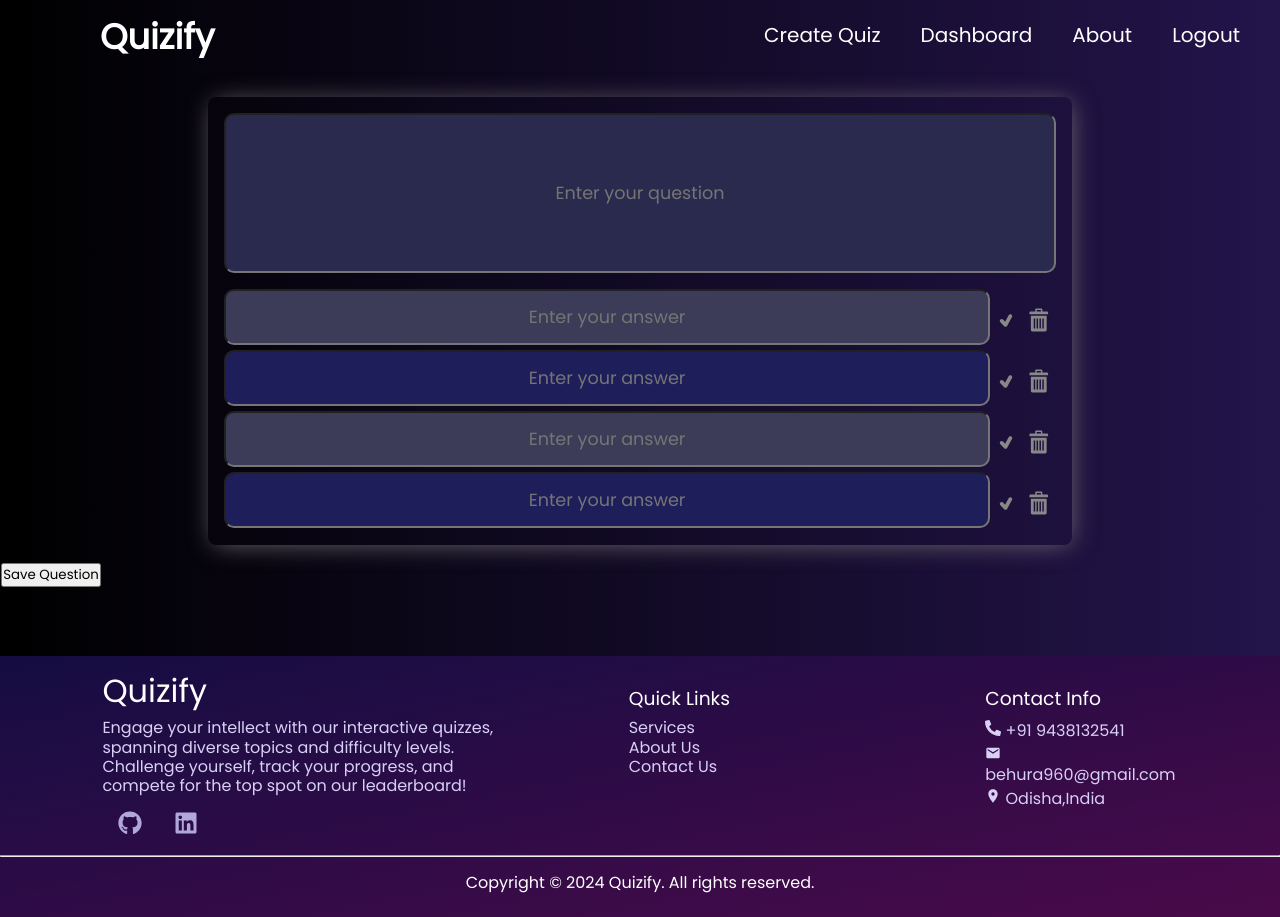
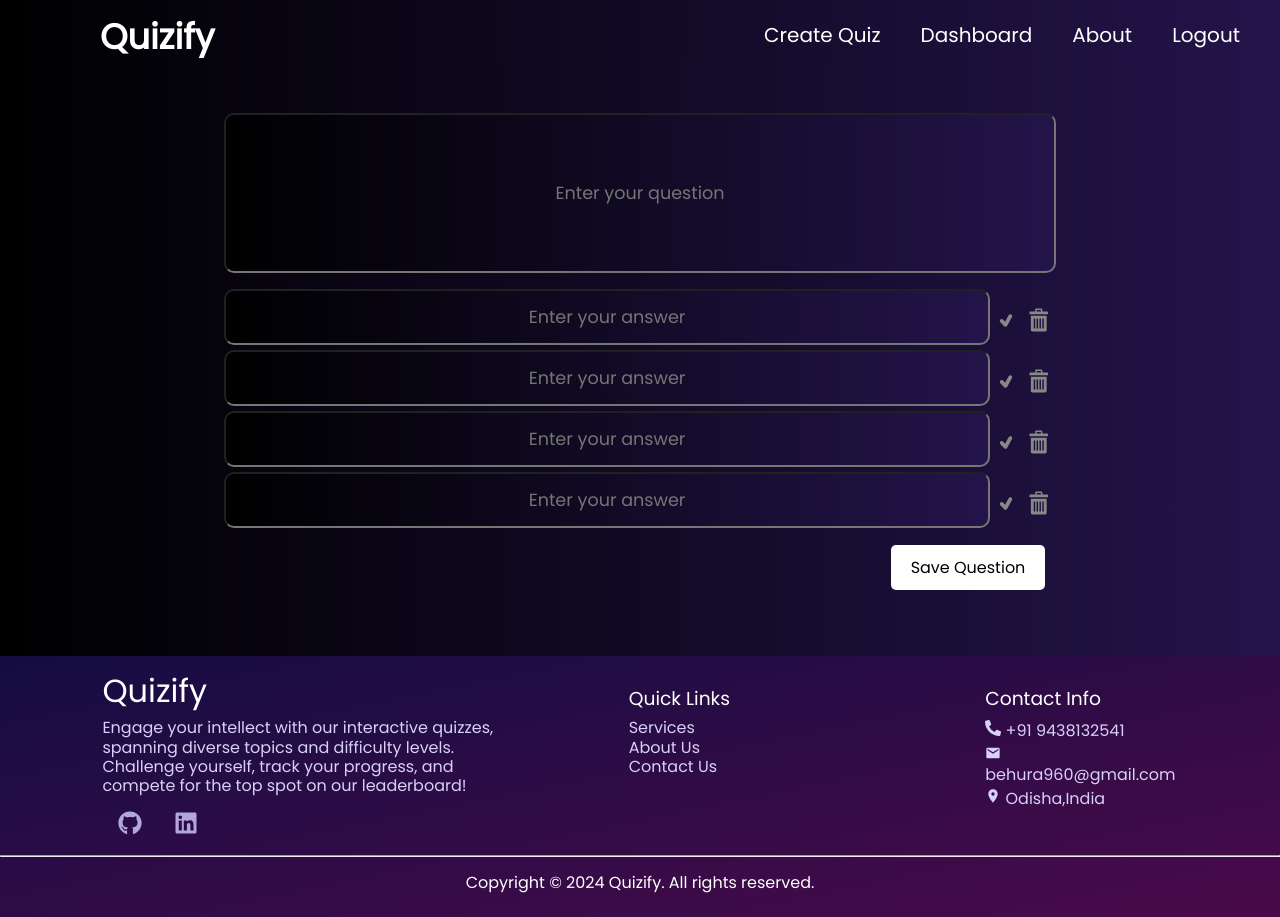
Before and after one commit to anuragbehura/Quizify-mern-app, a React (Vite) app in the folder client/: page /createquiz in a window 1280 px wide. Built offline with nearby package versions, Linux system fonts and the light colour scheme.

Commit message:
Changes in create Quiz frontend

```diff
--- a/client/src/components/Home/HomeMain.css
+++ b/client/src/components/Home/HomeMain.css
@@ -1,16 +1,16 @@
-.Home {
+/* .Home {
     position: relative;
     height: 100%;
     width: 100%;
-}
+} */
 
 
-h2 {
+/* h2 {
     font-size: 30px;
     color: black;
     font-weight: 900;
     text-decoration: underline;
-}
+} */
 
 
 .main-page-content {
--- a/client/src/pages/CSS/CreateQuiz.css
+++ b/client/src/pages/CSS/CreateQuiz.css
@@ -33,10 +33,10 @@
     text-align: center;
     position: relative;
     display: inline-block;
-    border-radius: 8px;
-    -webkit-box-shadow: 2px 2px 26px -4px rgba(117, 112, 117, 1);
-    -moz-box-shadow: 2px 2px 26px -4px rgba(117, 112, 117, 1);
-    box-shadow: 2px 2px 26px -4px rgba(117, 112, 117, 1);
+    border-radius: 6px;
+    /* -webkit-box-shadow: 2px 2px 26px -4px rgba(117, 112, 117, 1);
+    -moz-box-shadow: 2px 2px 26px -4px rgba(117, 112, 117, 1);*/
+    /* box-shadow: 2px 2px 26px -4px rgba(117, 112, 117, 1);  */
     padding-left: 1rem;
     padding-right: 1rem;
 
@@ -54,7 +54,7 @@
 
 #enter-ques {
     font-size: 1.1rem;
-    background-color: rgb(42, 42, 79);
+    background: linear-gradient(to right, rgb(0, 0, 0), rgb(35, 20, 74));
     height: 10rem;
     width: 52rem;
     border-radius: 10px;
@@ -71,7 +71,7 @@
 
 #enter-answer1 {
     font-size: 1.1rem;
-    background-color: rgb(60, 60, 88);
+    background: linear-gradient(to right, rgb(0, 0, 0), rgb(35, 20, 74));
     height: 3.5rem;
     width: 50rem;
     margin-bottom: 5px;
@@ -84,7 +84,7 @@
 
 #enter-answer2 {
     font-size: 1.1rem;
-    background-color: rgb(30, 30, 91);
+    background: linear-gradient(to right, rgb(0, 0, 0), rgb(35, 20, 74));
     height: 3.5rem;
     width: 50rem;
     margin-bottom: 5px;
@@ -97,7 +97,7 @@
 
 #enter-answer3 {
     font-size: 1.1rem;
-    background-color: rgb(60, 60, 88);
+    background: linear-gradient(to right, rgb(0, 0, 0), rgb(35, 20, 74));
     height: 3.5rem;
     width: 50rem;
     margin-bottom: 5px;
@@ -110,7 +110,7 @@
 
 #enter-answer4 {
     font-size: 1.1rem;
-    background-color: rgb(30, 30, 91);
+    background: linear-gradient(to right, rgb(0, 0, 0), rgb(35, 20, 74));
     height: 3.5rem;
     width: 50rem;
     margin-bottom: 5px;
@@ -144,8 +144,19 @@ cursor: pointer;
 fill: #fff;
 cursor: pointer;
 }
-.createquiz-button{
-    height: 100px;
-    width: 100px;
-    margin-top: 1rem;
-}
+.createquiz-button button {
+
+    /* background-color: #ff0000;  */
+    background-color: #ffffff;
+    border: none;
+    margin-left: 41rem;
+    border-radius: 5px;
+    padding: 10px 20px;
+    font-size: 1rem;
+ }
+ .createquiz-button button:hover{
+   background: linear-gradient(to bottom right, rgb(34, 22, 107), rgb(74, 10, 74));
+  color: #fff;
+  box-shadow: 0 0 5px #fff, 0 0 5px #fff, 0 0 5px #fff, 0 0 5px #fff;
+
+ }
--- a/client/src/pages/CSS/Home.css
+++ b/client/src/pages/CSS/Home.css
@@ -15,6 +15,6 @@
 .Home-main{
     height: 100px;
     width: 100px;
-    position: absolute;
+    position:fixed;
 
 }
```
